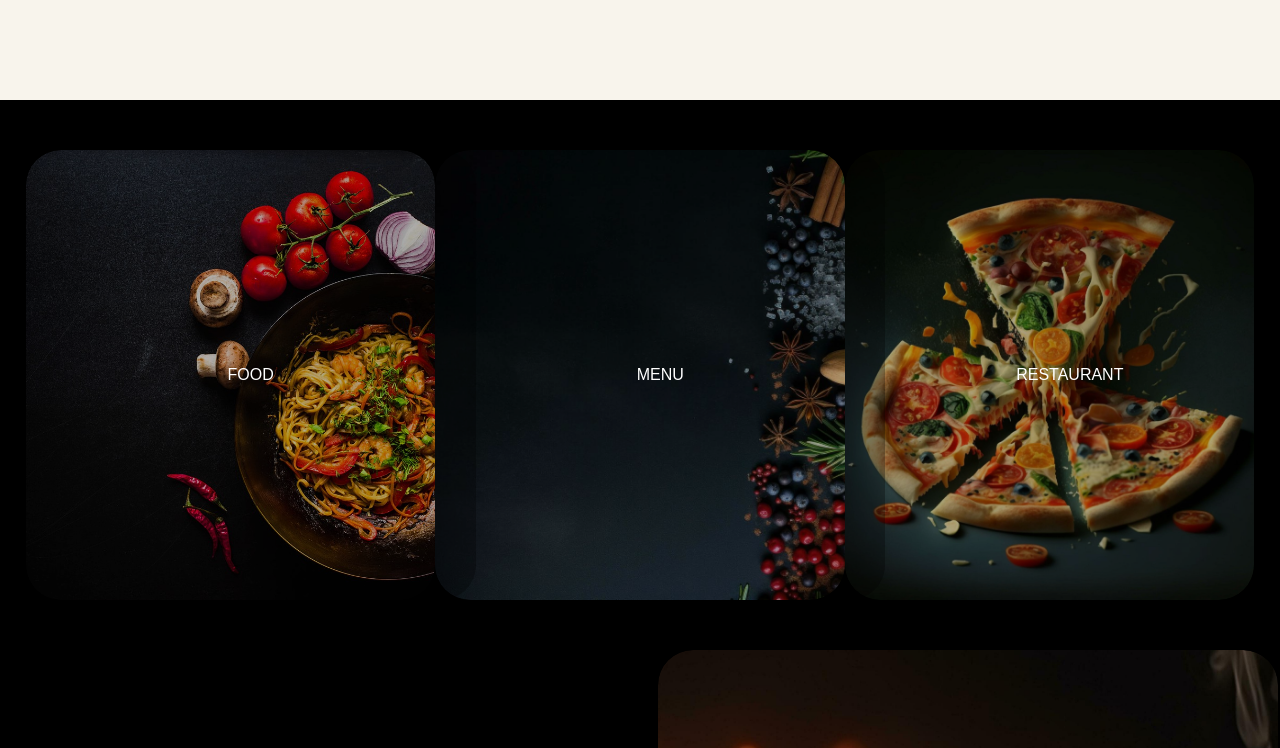
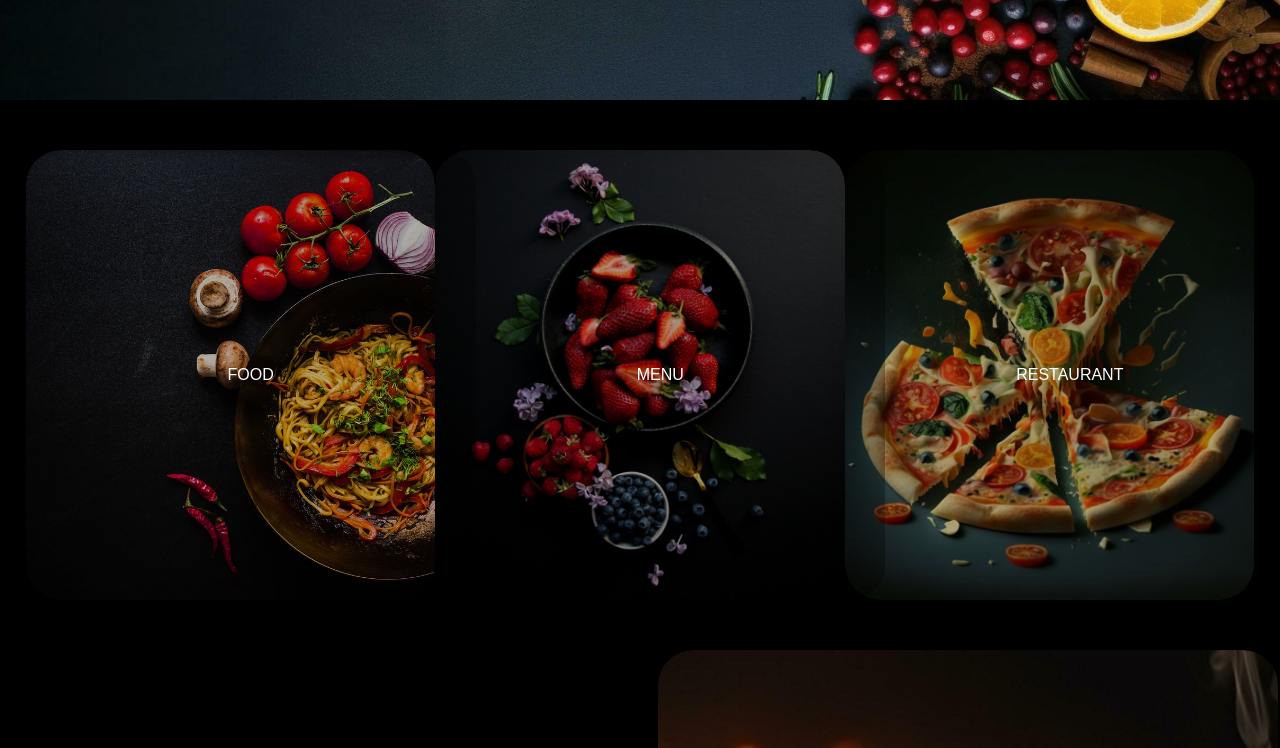
Before and after one commit to rushid-01/First-demo, a plain HTML site: page index.html in a window 1280 px wide. Shown: the part 700-1448 px from the top of the page. Drawn offline with Linux system fonts and the light colour scheme; files whose address does not match are found by name.

Commit message:
Update index.html

```diff
--- a/index.html
+++ b/index.html
@@ -80,7 +80,7 @@
 
                 </div>
 
-                <img src="img2.jpg">           <!--MENU OPTION-->
+                <img src="image4.jpg">           <!--MENU OPTION-->
 
             </div>
 
```
